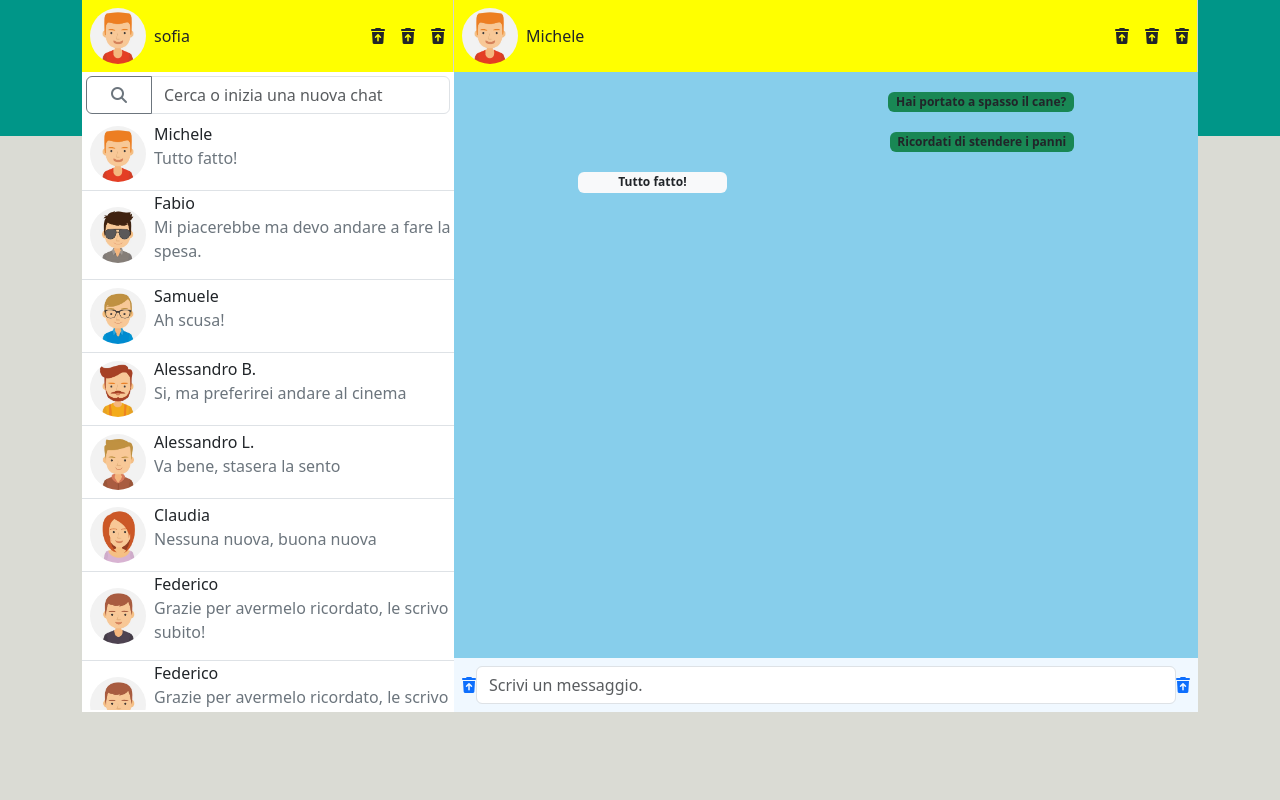
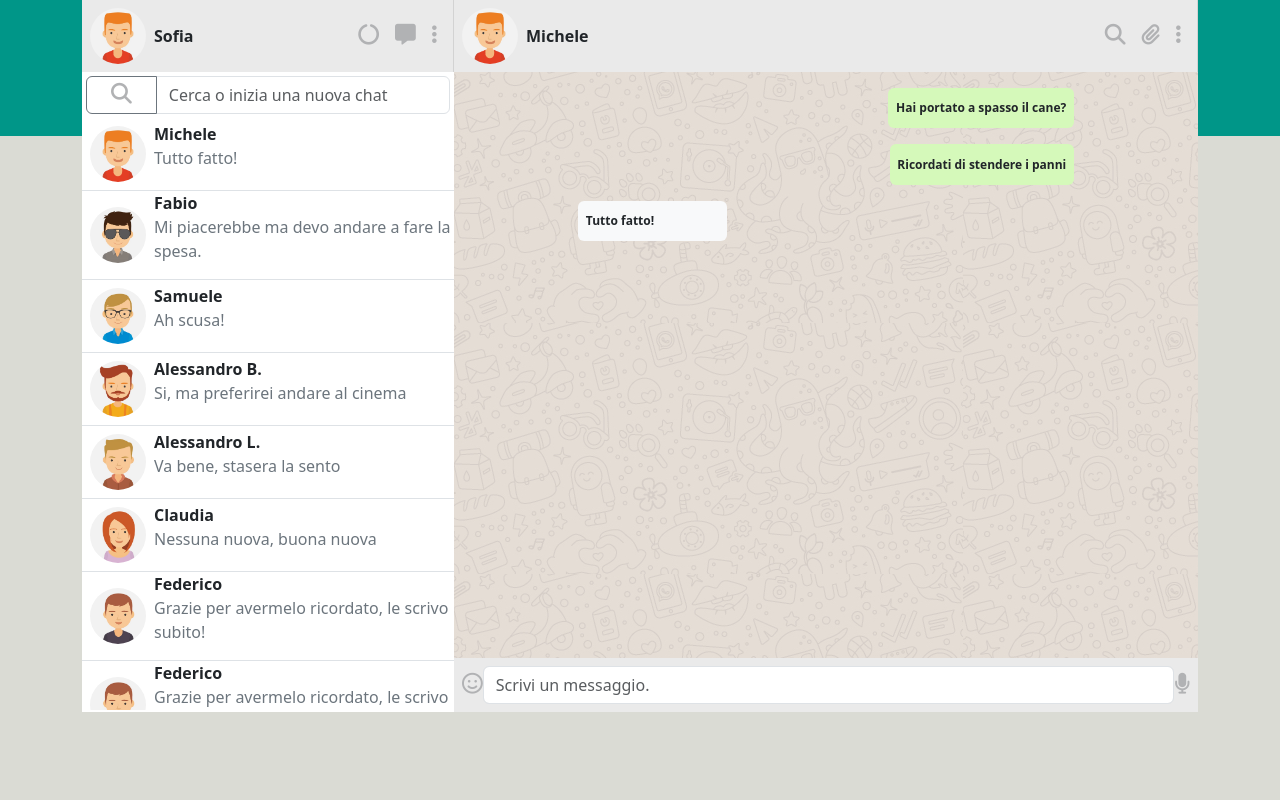
Before and after one commit to FilippoBonanno/vue-boolzapp, a plain HTML site: page index.html in a window 1280 px wide. Drawn offline with nearby package versions, Linux system fonts and the light colour scheme.

Commit message:
M-4 review

```diff
--- a/css/style.css
+++ b/css/style.css
@@ -2,7 +2,7 @@
 
 .header {
     height: 4rem;
-    background-color: yellow;
+    background-color: #EAEAEA;
 }
 
 .main {
@@ -10,8 +10,8 @@
     background-color: green;
 }
 
-.test {
-
+.name {
+    font-weight: bold;
 }
 
 img {
@@ -36,11 +36,11 @@ li {
     position: relative;
 
     height: calc(100vh - 10rem);
-    background-color: skyblue;
+    background-image: url(../img/mine.jpg);
 }
 
 .footermessage {
-    background-color: aliceblue;
+    background-color: #EAEAEA;
     position: absolute;
     bottom: 0;
     width: 100%;
@@ -49,17 +49,20 @@ li {
 
 .userInput {
     width: 45rem;
+
 }
 
 .cards:hover {
-    background-color: lightgray;
+    background-color: #E9EBEB;
     cursor: pointer;
 }
 
 .rightMessage {
 
-
+    background-color: #D5F9BA;
     min-width: 30%;
+    line-height: 2rem;
+    text-align: start;
 
 }
 
@@ -67,5 +70,11 @@ li {
 
 
     min-width: 30%;
+    line-height: 2rem;
+    text-align: start;
+}
 
+i {
+    font-size: 1.3rem;
+    color: #B1B2B4;
 }
--- a/index.html
+++ b/index.html
@@ -25,17 +25,17 @@
                 <div style="background-color: rgb(255, 255, 255);" class="col-4 test">
 
                     <!-- HEADER -->
-                    <div style="background-color: yellow; border-right: 1px solid lightgrey ;" class=" align-items-center d-flex flex-direction-row flex-nowrap justify-content-between">
+                    <div style="background-color: #EAEAEA; border-right: 1px solid lightgrey ;" class=" align-items-center d-flex flex-direction-row flex-nowrap justify-content-between">
                         <div class=" align-items-center d-flex flex-direction-row flex-nowrap">
                             <img  src="./img/avatar_1.jpg">
-                            <p class="mb-0">sofia</p>
+                            <p class="name mb-0">Sofia</p>
                         </div>
 
                         <div>
-                            <ul class="d-flex align-items-center mb-0">
-                                <li><i class="fa-solid fa-trash-arrow-up"></i></li>
-                                <li><i class="fa-solid fa-trash-arrow-up"></i></li>
-                                <li><i class="fa-solid fa-trash-arrow-up"></i></li>
+                            <ul class="d-flex align-items-center mb-0 me-2">
+                                <li><a href=""><i class="fa-solid fa-circle-notch"></i></a></li>
+                                <li><a href=""><i class="fa-solid fa-message"></i></a></li>
+                                <li><a href=""><i class="fa-solid fa-ellipsis-vertical"></i></a></li>
                             </ul>
                         </div>
                     </div>
@@ -55,7 +55,7 @@
                         <div @click="clicked(i)" v-for="item, i in contacts" class="cards align-items-center d-flex flex-direction-row flex-nowrap border-bottom">
                             <img  :src = item.avatar>
                             <div>
-                                <p class="mb-0">{{item.name}}</p>
+                                <p class="name mb-0">{{item.name}}</p>
 
                                 <p class="text-secondary">{{getLastMessage(item)}}</p>
 
@@ -80,17 +80,17 @@
             <div class="col-8">
 
                  <!-- HEADER -->
-                 <div style="background-color: yellow; border-right: 1px solid lightgrey ;" class=" align-items-center d-flex flex-direction-row flex-nowrap justify-content-between">
+                 <div style="background-color: #EAEAEA; border-right: 1px solid lightgrey ;" class=" align-items-center d-flex flex-direction-row flex-nowrap justify-content-between">
                     <div  class=" align-items-center d-flex flex-direction-row flex-nowrap">
                         <img  :src = contacts[userSelect].avatar>
-                        <p class="mb-0">{{contacts[userSelect].name}}</p>
+                        <p class="name mb-0">{{contacts[userSelect].name}}</p>
                     </div>
 
                     <div>
-                        <ul class="d-flex align-items-center mb-0">
-                            <li><i class="fa-solid fa-trash-arrow-up"></i></li>
-                            <li><i class="fa-solid fa-trash-arrow-up"></i></li>
-                            <li><i class="fa-solid fa-trash-arrow-up"></i></li>
+                        <ul class="d-flex align-items-center mb-0 me-2">
+                            <li><a href=""><i class="fa-solid fa-magnifying-glass"></i></a></li>
+                            <li><a href=""><i class="fa-solid fa-paperclip"></i></a></li>
+                            <li><a href=""><i class="fa-solid fa-ellipsis-vertical"></i></a></li>
                         </ul>
                     </div>
                 </div>
@@ -107,7 +107,7 @@
                             </div>
 
                             <div v-else  class="text-end mb-3">
-                                <div  class="badge bg-success text-dark rightMessage">{{element.message}} </div>
+                                <div class="badge text-dark rightMessage">{{element.message}} </div>
 
 
                             </div>
@@ -120,9 +120,9 @@
 
                     <div class="fluid footermessage d-flex justify-content-around align-items-center p-2">
 
-                            <a href=""><i class="fa-solid fa-trash-arrow-up"></i></a>
+                            <a href=""><i class="fa-regular fa-face-smile"></i></a>
                             <input @keyup.enter="sendMessage" v-model="textUser" type="text" class="form-control userInput" placeholder="Scrivi un messaggio." aria-label="" aria-describedby="">
-                            <a href=""><i class="fa-solid fa-trash-arrow-up"></i></a>
+                            <a href=""><i class="fa-solid fa-microphone"></i></a>
 
 
 
```
